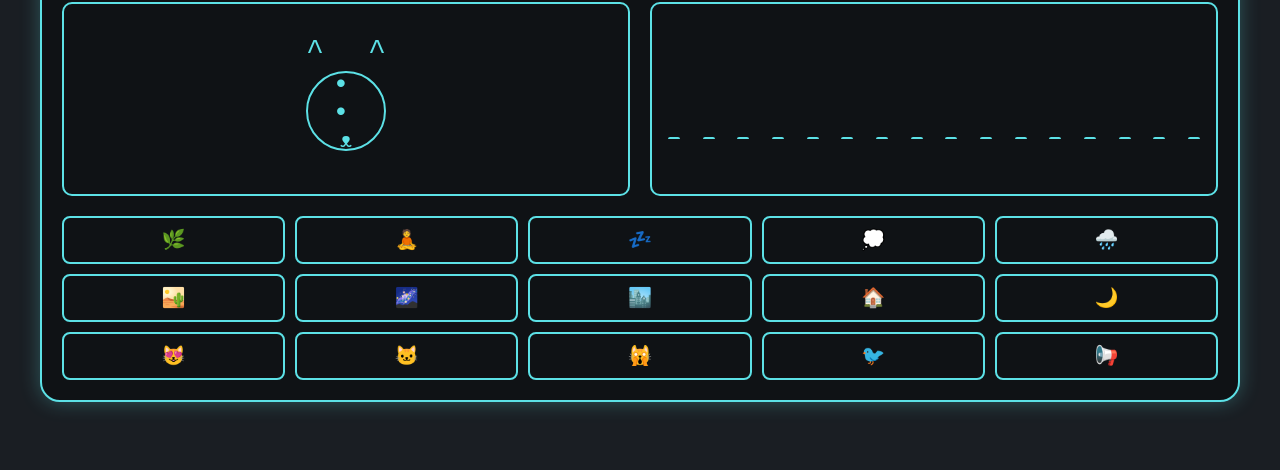
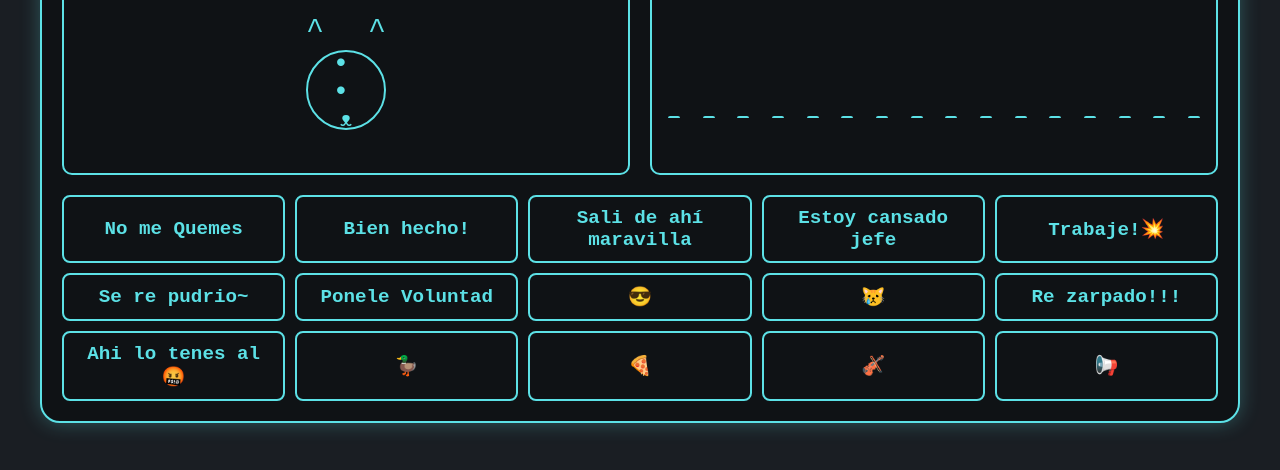
Before and after one commit to soulrata/MiauControl, a plain HTML site: page index.html in a window 1280 px wide. Shown: the part 236-706 px from the top of the page. Drawn offline with Linux system fonts and the light colour scheme.

Commit message:
Sonido agregado

```diff
--- a/index.html
+++ b/index.html
@@ -30,21 +30,21 @@
 
 
             <div class="sound-buttons">
-                <button class="sound-btn" data-sound="calm">🌿</button>
-                <button class="sound-btn" data-sound="calm">🧘</button>
-                <button class="sound-btn" data-sound="calm">💤</button>
-                <button class="sound-btn" data-sound="calm">💭</button>
-                <button class="sound-btn" data-sound="calm">🌧️</button>
-                <button class="sound-btn" data-sound="calm">🏜️</button>
-                <button class="sound-btn" data-sound="calm">🌌</button>
-                <button class="sound-btn" data-sound="calm">🏙️</button>
-                <button class="sound-btn" data-sound="calm">🏠</button>
-                <button class="sound-btn" data-sound="calm">🌙</button>
-                <button class="sound-btn" data-sound="calm">😻</button>
-                <button class="sound-btn" data-sound="calm">🐱</button>
-                <button class="sound-btn" data-sound="calm">🙀</button>
-                <button class="sound-btn" data-sound="calm">🐦</button>
-                <button class="sound-btn" data-sound="calm">📢</button>
+                <button class="sound-btn" data-sound="no-me-quemes">No me Quemes</button>
+                <button class="sound-btn" data-sound="bien-hecho">Bien hecho!</button>
+                <button class="sound-btn" data-sound="sali-de-ahi-maravilla">Sali de ahí maravilla</button>
+                <button class="sound-btn" data-sound="estoy-cansado-jefe">Estoy cansado jefe</button>
+                <button class="sound-btn" data-sound="latigo">Trabaje!💥</button>
+                <button class="sound-btn" data-sound="serepudrio">Se re pudrio~</button>
+                <button class="sound-btn" data-sound="ponele-voluntad">Ponele Voluntad</button>
+                <button class="sound-btn" data-sound="SnoopDogg">😎</button>
+                <button class="sound-btn" data-sound="miau-triste">😿</button>
+                <button class="sound-btn" data-sound="me siento re zarpado">Re zarpado!!!</button>
+                <button class="sound-btn" data-sound="ahi-lo-tenes-al-pelotudo">Ahi lo tenes al 🤬</button>
+                <button class="sound-btn" data-sound="cuak">🦆</button>
+                <button class="sound-btn" data-sound="ya-llegaron-las-pipsash">🍕</button>
+                <button class="sound-btn" data-sound="sad-violin">🎻</button>
+                <button class="sound-btn" data-sound="camion-venta">📢</button>
             </div>
         </div>
     </div>
```
Also changed, not shown: 15 other files.
